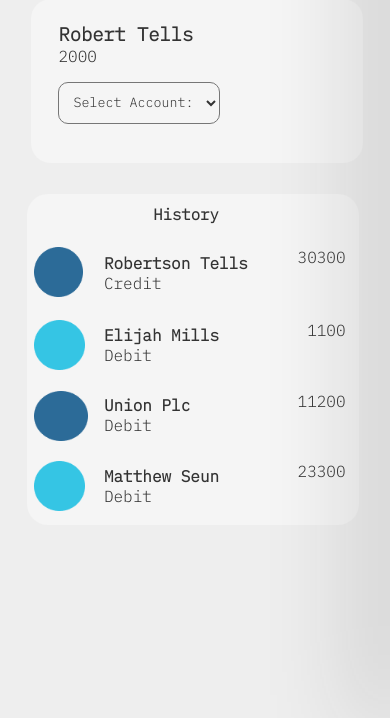
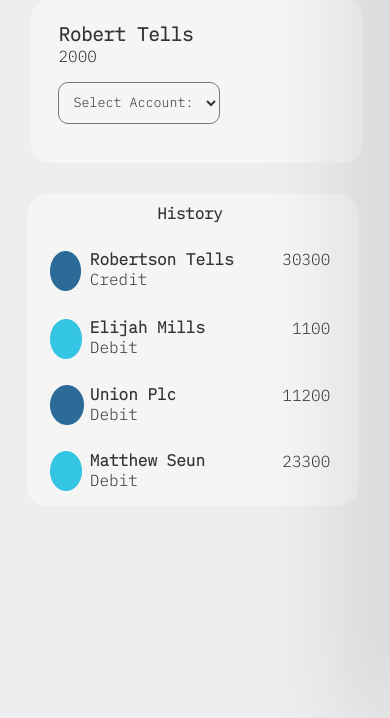
Before and after one commit to flohaden/banka, a PHP site: page /transaction/index.html in a window 390 px wide. Shown: the part 126-844 px from the top of the page. Run offline with PHP 8.4, Linux system fonts and the light colour scheme.

Commit message:
changes to the mobile responsiveness

```diff
--- a/css/transaction.css
+++ b/css/transaction.css
@@ -141,6 +141,7 @@ th {
   .quick-1 {
     background: whitesmoke;
     border-radius: 21px;
+    padding: 0 5% 0 5%;
   }
   .quick-2 {
     padding: 2% 4% 4% 2%;
@@ -152,6 +153,16 @@ th {
     margin-left: 5%;
     padding: 3% 0 5% 33%;
     font-size: 4vw;
+  }
+  .ellipse {
+    width: 40px;
+    height: 40px;
+    padding-right: 5%;
+    flex-shrink: 0;
+    margin-top: 4%;
+  }
+  .quick-no {
+    padding-top: 2%;
   }
 }
 @media screen and (max-width: 400px) {
--- a/transaction/index.html
+++ b/transaction/index.html
@@ -107,49 +107,49 @@
                 <h2>History</h2>
                 <div class=" quick-2 flex justify-between">
                     <div class=" quick-3 flex justify-between">
-                        <img src="../images/Ellipse 4.png" alt="" style= width:70px;height:50px;padding-right:10%;flex-shrink:0;>
+                        <img class="ellipse" src="../images/Ellipse 4.png" alt="" >
                         <div class="quick-4">
                             <h4>Robertson Tells</h4>
                             <p>Credit</p>
                         </div>
                     </div>
-                    <div>
+                    <div class="quick-no">
                         30300
                     </div>
                 </div>
                 <div class=" quick-2 flex justify-between">
                     <div class=" quick-3 flex justify-between">
-                        <img src="../images/Ellipse 5.png" alt="" style= width:70px;height:50px;padding-right:10%;flex-shrink:0;>
+                        <img class="ellipse" src="../images/Ellipse 5.png" alt="" >
                         <div class="quick-4">
                             <h4>Elijah Mills</h4>
                             <p>Debit</p>
                         </div>
                     </div>
-                    <div>
+                    <div class="quick-no">
                         1100
                     </div>
                 </div>
                 <div class=" quick-2 flex justify-between">
                     <div class=" quick-3 flex justify-between">
-                        <img src="../images/Ellipse 4.png" alt="" style= width:70px;height:50px;padding-right:10%;flex-shrink:0;>
+                        <img class="ellipse" src="../images/Ellipse 4.png" alt="" >
                         <div class="quick-4">
                             <h4>Union Plc</h4>
                             <p>Debit</p>
                         </div>
                     </div>
-                    <div>
+                    <div class="quick-no">
                         11200
                     </div>
                 </div>
                 <div class=" quick-2 flex justify-between">
                     <div class=" quick-3 flex justify-between">
-                        <img src="../images/Ellipse 5.png" alt="" style= width:70px;height:50px;padding-right:10%;flex-shrink:0;>
+                        <img class="ellipse" src="../images/Ellipse 5.png" alt="" >
                         <div class="quick-4">
                             <h4>Matthew Seun</h4>
                             <p>Debit</p>
                         </div>
                     </div>
-                    <div>
+                    <div class="quick-no">
                         23300
                     </div>
                 </div>
```
